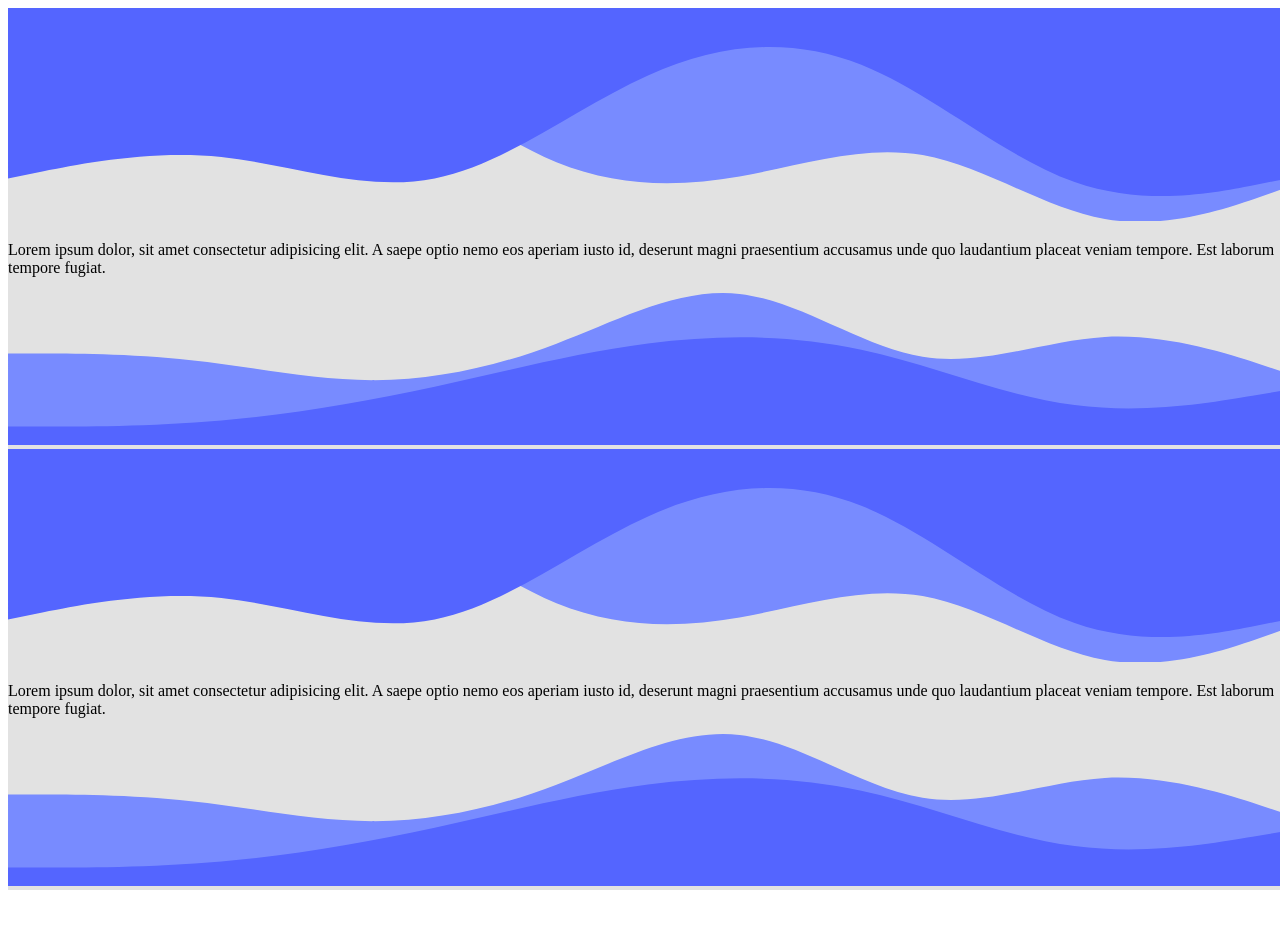
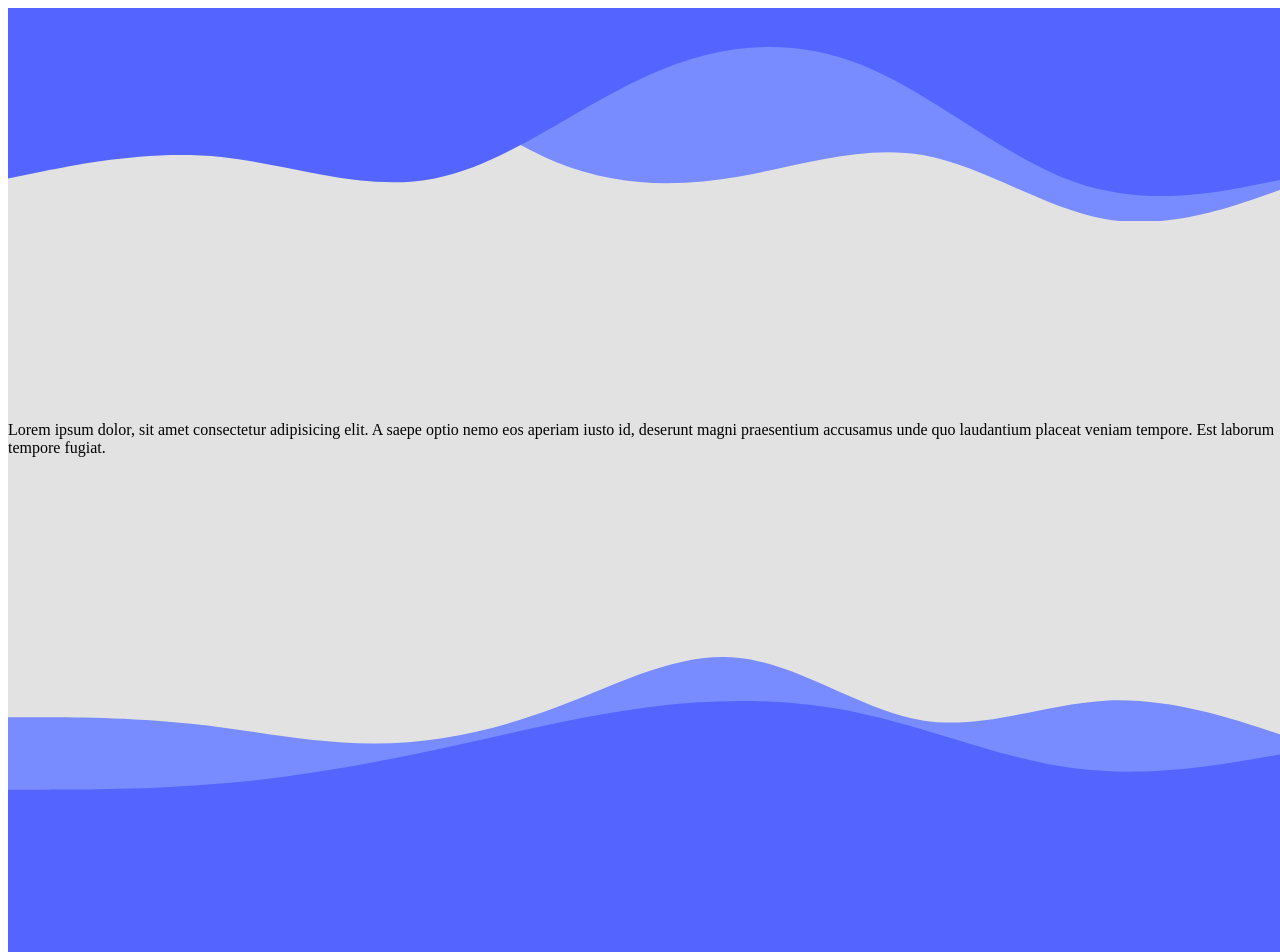
Before and after one commit to WR0NGTH3HU4/SprintStream, a SvelteKit app in the folder app/: page /quiz_oldal in a window 1280 px wide. Shown: the top 952 px of the page. Before the commit the page ends 898 px from the top, so only its background shows below. Built offline with nearby package versions, Linux system fonts and the light colour scheme.

Commit message:
Kérdés kártyák méretezése elrendezése

```diff
--- a/app/src/routes/quiz_oldal/+page.svelte
+++ b/app/src/routes/quiz_oldal/+page.svelte
@@ -1,30 +1,70 @@
 <main>
-    <div class="kerdes">
+    <div class="card platina">
         <img src="wave_top.svg" alt="wave_top">
-        <p>Lorem ipsum dolor, sit amet consectetur adipisicing elit. A saepe optio nemo eos aperiam iusto id, deserunt magni praesentium accusamus unde quo laudantium placeat veniam tempore. Est laborum tempore fugiat.</p>
+        <div class="kerdes">
+            <p>Lorem ipsum dolor, sit amet consectetur adipisicing elit. A saepe optio nemo eos aperiam iusto id, deserunt magni praesentium accusamus unde quo laudantium placeat veniam tempore. Est laborum tempore fugiat.</p>
+        </div>
         <img src="wave_bottom.svg" alt="wave_bottom">
     </div>
 
-    <div class="kerdes">
+    <div class="card kek">
+
+        <div class="kerdes">
+            <p>Lorem ipsum dolor, sit amet consectetur adipisicing elit. A saepe optio nemo eos aperiam iusto id, deserunt magni praesentium accusamus unde quo laudantium placeat veniam tempore. Est laborum tempore fugiat.</p>
+        </div>
+
+    </div>
+
+    <div class="card platina">
         <img src="wave_top.svg" alt="wave_top">
-        <p>Lorem ipsum dolor, sit amet consectetur adipisicing elit. A saepe optio nemo eos aperiam iusto id, deserunt magni praesentium accusamus unde quo laudantium placeat veniam tempore. Est laborum tempore fugiat.</p>
+        <div class="kerdes">
+            <p>Lorem ipsum dolor sit amet consectetur adipisicing elit. Dolorum, dignissimos? Atque, quibusdam odit ab perspiciatis temporibus ipsam ullam deleniti asperiores voluptas mollitia? Aspernatur, facere. Nulla, sapiente! Fugit delectus debitis inventore.</p>
+        </div>
+
         <img src="wave_bottom.svg" alt="wave_bottom">
     </div>
 
 </main>
 
 <style lang="scss">
-    .kerdes img{
+    main{
+        display: flex;
+        flex-direction: column;
+    }
+
+    .card{
+        display: flex;
+        flex-direction: column;
+        justify-content: space-between;
+    }
+
+    .card img{
         width: 100vw;
         height: auto;
     }
 
-    .kerdes{
+    .card{
         margin: 0px;
         padding: 0px;
         width: 100vw;
-        height: auto;
+        height: 100vh;
+    }
+
+    .platina{
         background-color: #E2E2E2;
+    }
+
+    .kek{
+        background-color: #5465FF;
+        display: flex;
+        flex-direction: column;
+        justify-content: center;
+    }
+
+    .kerdes{
+        display: flex;
+        flex-direction: row;
+        justify-content: center;
     }
 
 </style>
```
